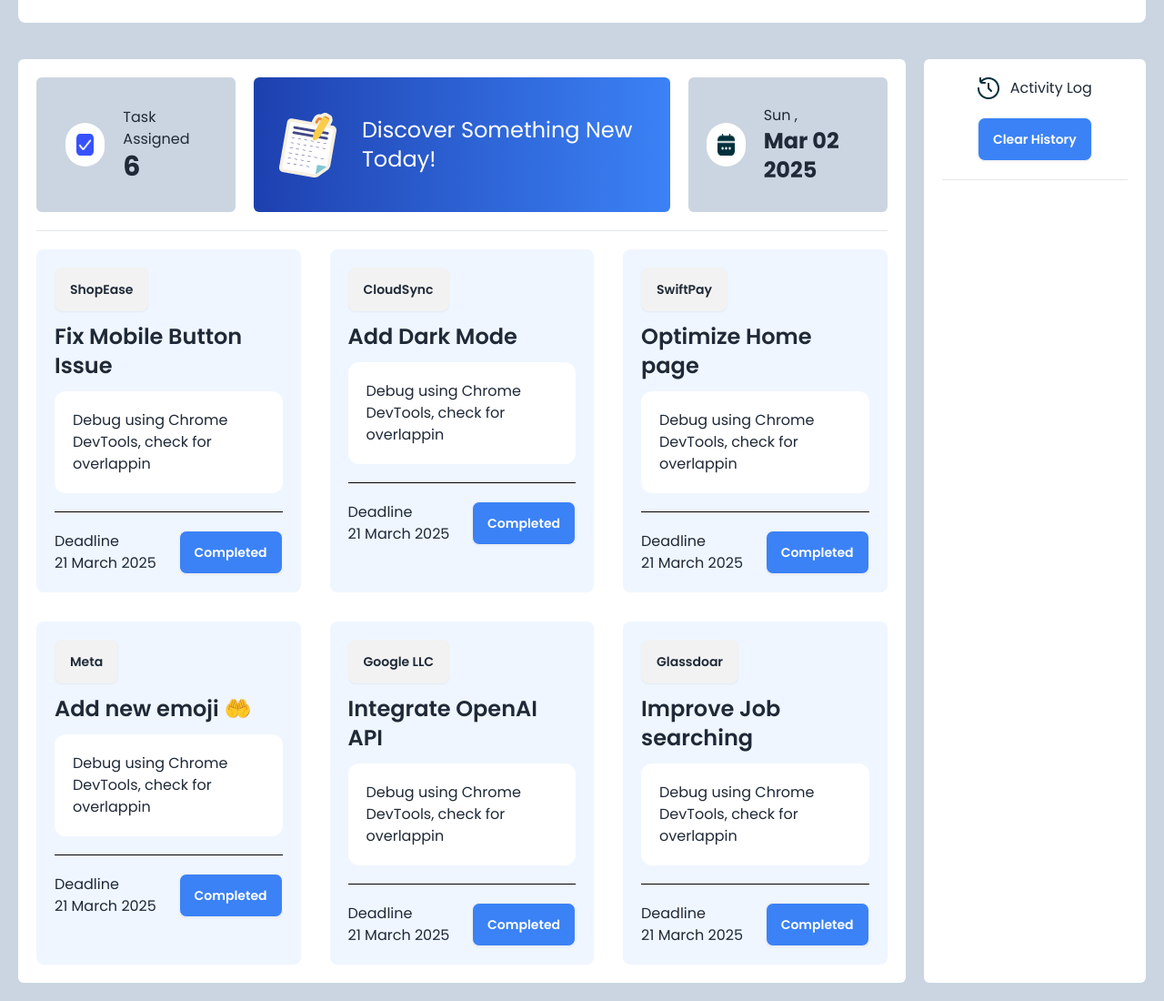
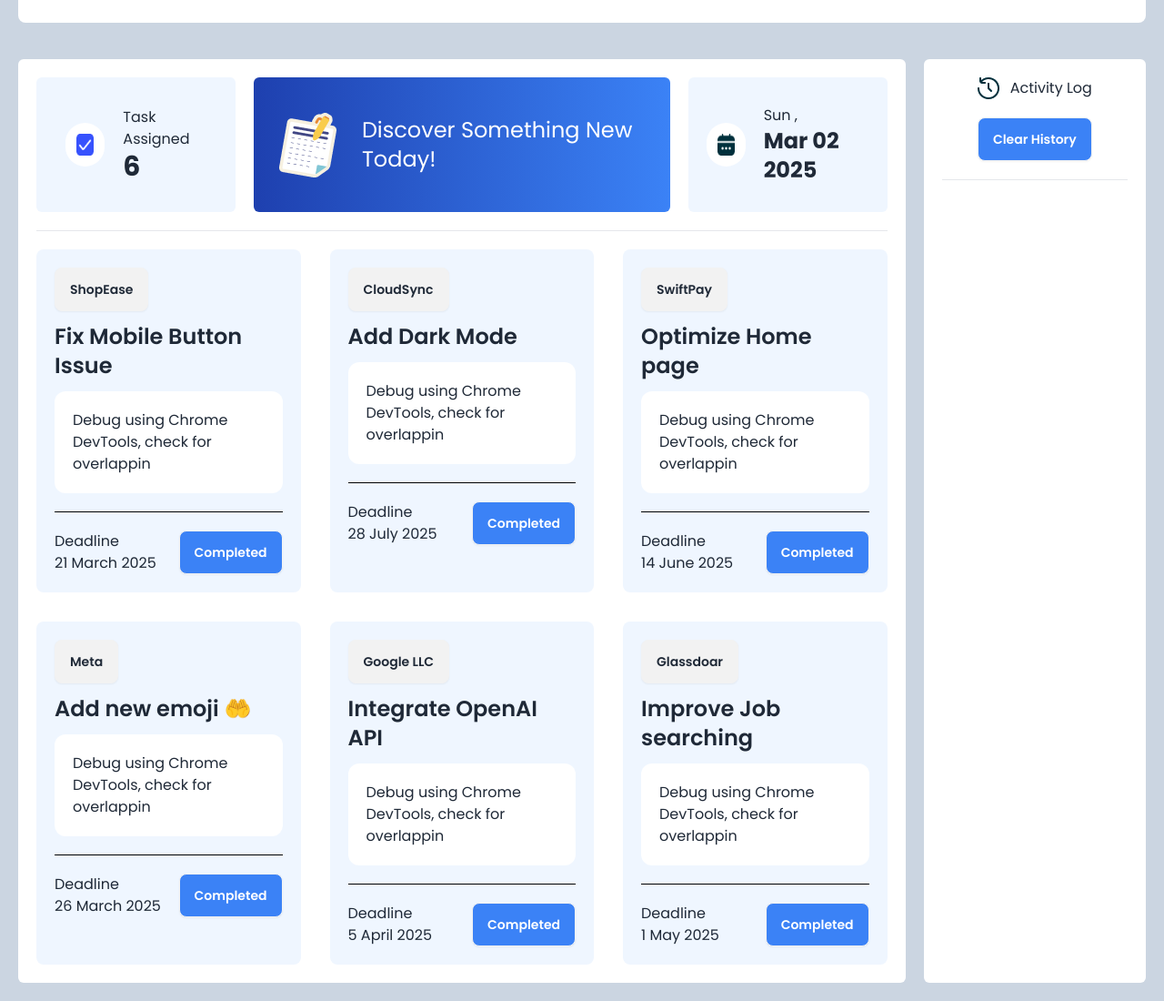
Before and after one commit to Mohammad7558/assignment-5, a plain HTML site: page index.html in a window 1280 px wide. Shown: the part 103-1203 px from the top of the page at 91% size. Drawn offline with nearby package versions, Linux system fonts and the light colour scheme.

Commit message:
fix-some-issue

```diff
--- a/index.html
+++ b/index.html
@@ -41,7 +41,7 @@
         <section class="flex justify-between gap-5">
             <div class="w-[80%] bg-white rounded-md p-5">
                 <section class="grid grid-cols-4 gap-5">
-                    <div class="flex justify-center items-center gap-5 bg-slate-300 p-8 rounded-md">
+                    <div class="flex justify-center items-center gap-5 bg-blue-50 p-8 rounded-md">
                         <button class="bg-white p-3 rounded-full"><img class="w-6 h-6" src="./assets/checkbox.png" alt=""></button>
                         <div>
                             <h1>Task Assigned</h1>
@@ -54,7 +54,7 @@
                             <h1 id="blog-button" class="text-white text-2xl text-left cursor-pointer">Discover Something New Today!</h1>
                         </div>
                     </div>
-                    <div class="flex justify-center items-center gap-5 bg-slate-300 p-5 rounded-md">
+                    <div class="flex justify-center items-center gap-5 bg-blue-50 p-5 rounded-md">
                         <button class="bg-white p-3 rounded-full"><img class="w-6 h-6" src="./assets/calender.png" alt=""></button>
                         <div>
                             <p class="" id="date"></p>
@@ -86,7 +86,7 @@
                         <div class="flex justify-between items-center border-t border-black mt-5 pt-5">
                             <div class="">
                                 <h1>Deadline</h1>
-                                <p>21 March 2025</p>
+                                <p>28 July 2025</p>
                             </div>
                             <div>
                                 <button class="btn bg-blue-500 text-white hover:bg-blue-400">Completed</button>
@@ -102,7 +102,7 @@
                         <div class="flex justify-between items-center border-t border-black mt-5 pt-5">
                             <div class="">
                                 <h1>Deadline</h1>
-                                <p>21 March 2025</p>
+                                <p>14 June 2025</p>
                             </div>
                             <div>
                                 <button class="btn bg-blue-500 text-white hover:bg-blue-400">Completed</button>
@@ -116,7 +116,7 @@
                         <div class="flex justify-between items-center border-t border-black mt-5 pt-5">
                             <div class="">
                                 <h1>Deadline</h1>
-                                <p>21 March 2025</p>
+                                <p>26 March 2025</p>
                             </div>
                             <div>
                                 <button class="btn bg-blue-500 text-white hover:bg-blue-400">Completed</button>
@@ -130,7 +130,7 @@
                         <div class="flex justify-between items-center border-t border-black mt-5 pt-5">
                             <div class="">
                                 <h1>Deadline</h1>
-                                <p>21 March 2025</p>
+                                <p>5 April 2025</p>
                             </div>
                             <div>
                                 <button class="btn bg-blue-500 text-white hover:bg-blue-400">Completed</button>
@@ -144,7 +144,7 @@
                         <div class="flex justify-between items-center border-t border-black mt-5 pt-5">
                             <div class="">
                                 <h1>Deadline</h1>
-                                <p>21 March 2025</p>
+                                <p>1 May 2025</p>
                             </div>
                             <div>
                                 <button class="btn bg-blue-500 text-white hover:bg-blue-400">Completed</button>
```
